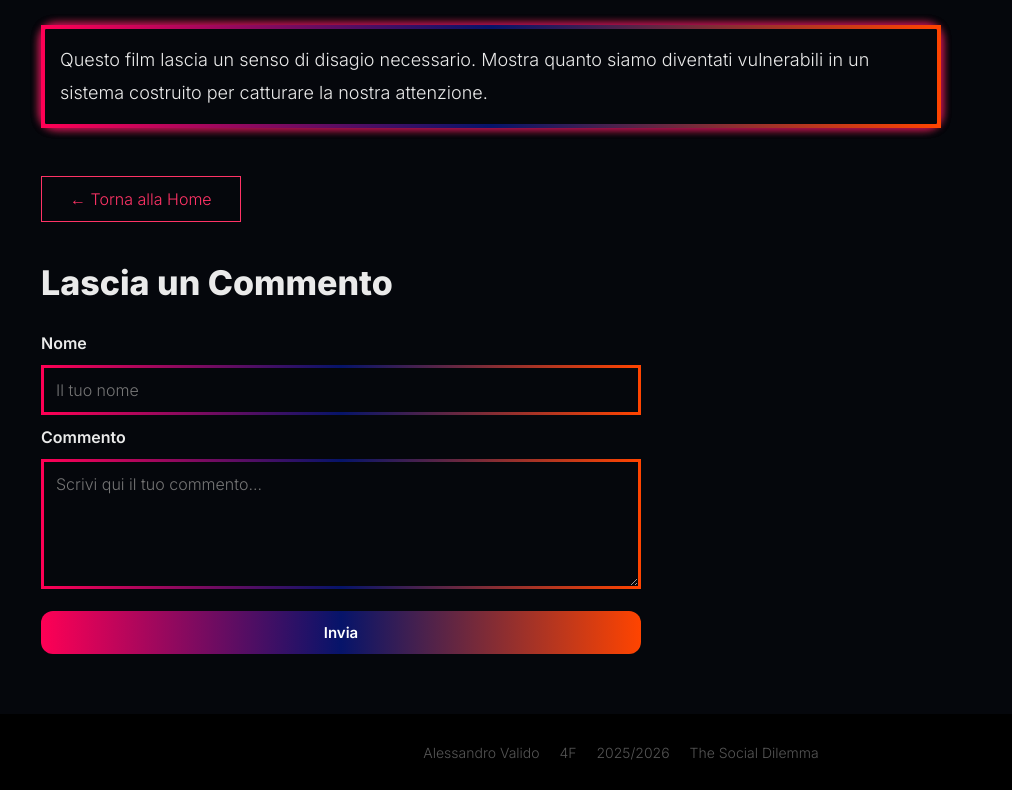
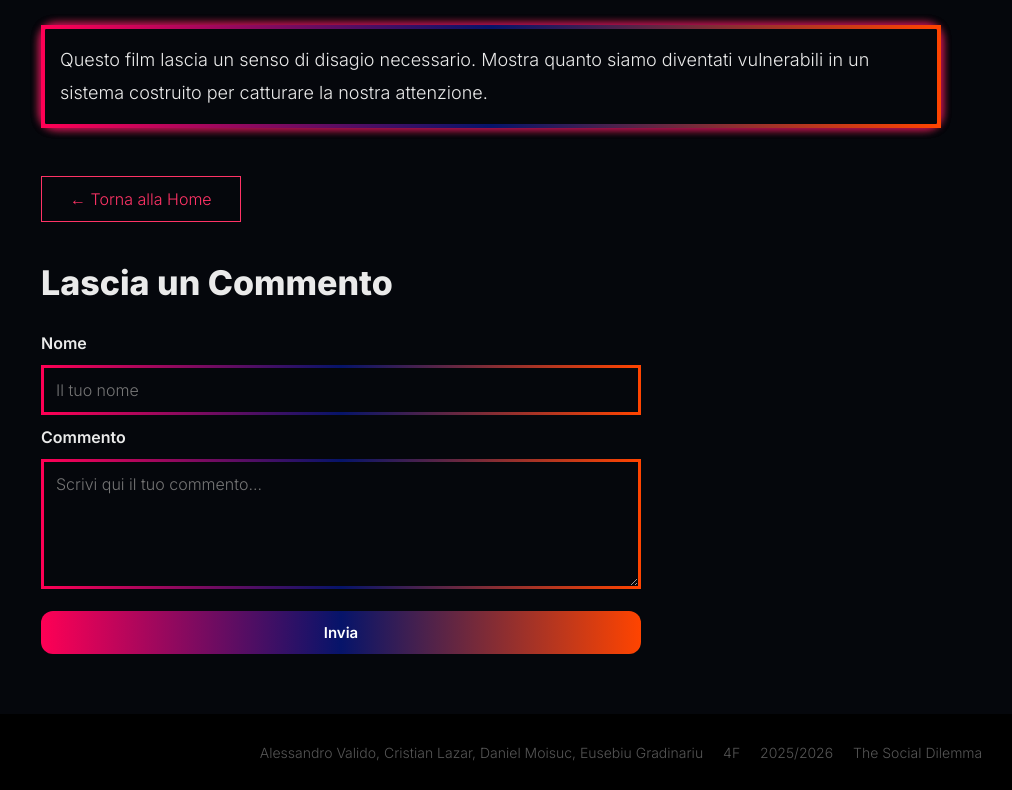
Before and after one commit to aleluj/Thesocialdilemma_final, a plain HTML site: page social-dilemma.html in a window 1280 px wide. Shown: the part 1111-1901 px from the top of the page, without its empty margins (19-1031 px from the left). Drawn offline with Linux system fonts and the light colour scheme; files whose address does not match are found by name.

Commit message:
aggiunta dei nomi

```diff
--- a/social-dilemma.html
+++ b/social-dilemma.html
@@ -73,7 +73,7 @@
 
 <footer>
   <p>
-    <span>Alessandro Valido</span>
+    <span>Alessandro Valido, Cristian Lazar, Daniel Moisuc, Eusebiu Gradinariu</span>
     <span>4F</span>
     <span>2025/2026</span>
     <span>The Social Dilemma</span>
```
